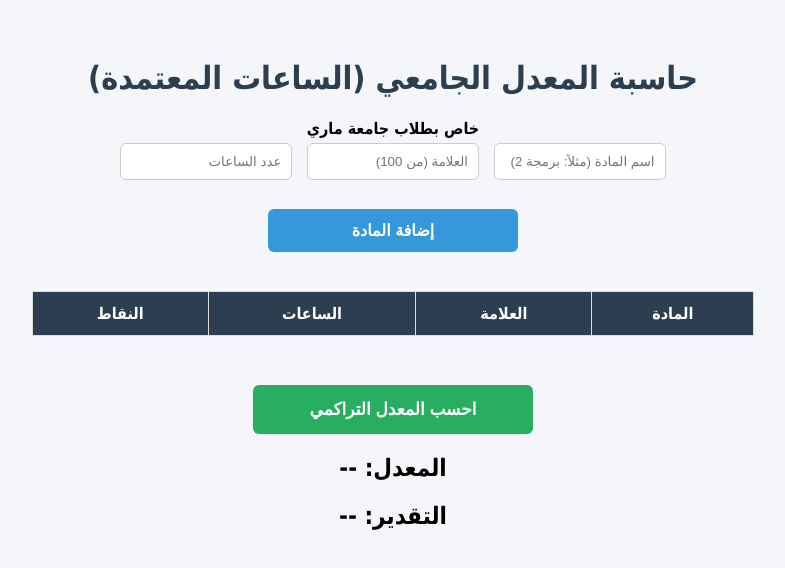
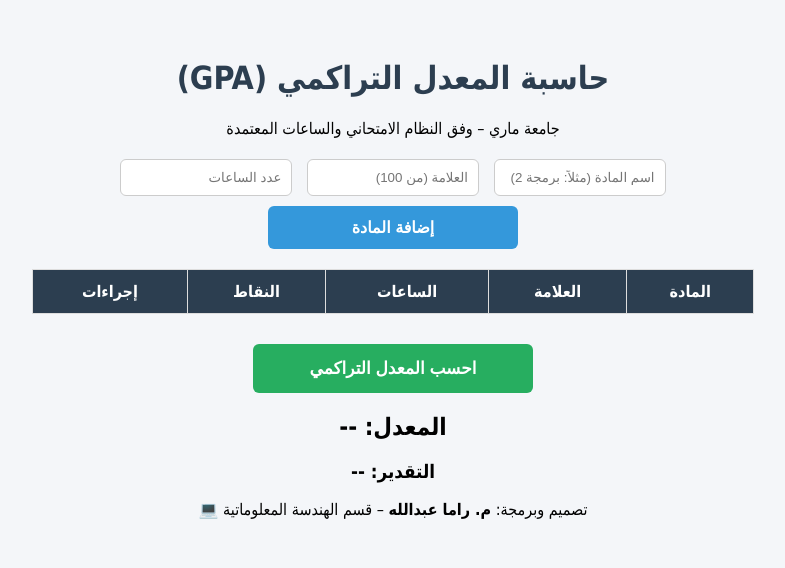
Before and after one commit to ramaabdallh2006/GPA-Calculator, a plain HTML site: page index.html in a window 1280 px wide. Shown: the whole page, without its empty margins (247-1032 px from the left). Drawn offline with Linux system fonts and the light colour scheme.

Commit message:
Update index.html

```diff
--- a/index.html
+++ b/index.html
@@ -2,52 +2,54 @@
 <html lang="ar" dir="rtl">
 <head>
     <meta charset="UTF-8">
-    <title>حاسبة المعدل الجامعي</title>
+    <meta name="viewport" content="width=device-width, initial-scale=1.0">
+    <title>حاسبة المعدل التراكمي - جامعة ماري</title>
     <link rel="stylesheet" href="style.css">
-
 </head>
 <body>
+    <div class="container">
+        <!-- ترويسة الجامعة -->
+        <div class="uni-header">
+            <h1>حاسبة المعدل التراكمي (GPA)</h1>
+            <p>جامعة ماري – وفق النظام الامتحاني والساعات المعتمدة</p>
+        </div>
 
-    <h1>حاسبة المعدل الجامعي (الساعات المعتمدة)</h1>
-    <b>  خاص بطلاب جامعة ماري</b>
-
-    <!-- قسم إدخال بيانات المادة -->
-    <div>
+        <!-- حقول الإدخال -->
+        <div class="input-group">
             <input type="text" id="subjectName" placeholder="اسم المادة (مثلاً: برمجة 2)">
             <input type="number" id="subjectGrade" placeholder="العلامة (من 100)" min="0" max="100">
-        <input type="number" id="subjectHours" placeholder="عدد الساعات" min="1" max="3">
-            <br><br>
+            <input type="number" id="subjectHours" placeholder="عدد الساعات" min="1" max="6">
+        </div>
         <button id="addBtn" class="add-btn">إضافة المادة</button>
-        </div>
 
-
-
-    <br>
-
-    <!-- جدول عرض المواد المضافة -->
-    <table border="1" width="50%">
+        <!-- جدول المواد -->
+        <table>
             <thead>
                 <tr>
                     <th>المادة</th>
                     <th>العلامة</th>
                     <th>الساعات</th>
                     <th>النقاط</th>
+                    <th>إجراءات</th>
                 </tr>
             </thead>
-        <tbody id="subjectsList">
-            <!-- ستظهر المواد هنا لاحقاً بواسطة JavaScript -->
-        </tbody>
+            <tbody id="subjectsList"></tbody>
         </table>
 
-    <br>
+        <!-- زر الحساب وصندوق النتيجة -->
+        <button id="calcBtn">احسب المعدل التراكمي</button>
+        <div class="result-box">
+            <h2 id="result">المعدل: --</h2>
+            <h3 id="gradeText">التقدير: --</h3>
+        </div>
 
-    <!-- زر الحساب ومكان ظهور النتيجة -->
-    <button id="calcBtn">احسب المعدل التراكمي</button>
-    <h2 id="result">المعدل: --</h2>
+        <!-- توقيع المطورة -->
+        <div class="footer">
+            تصميم وبرمجة: <strong>م. راما عبدالله</strong> – قسم الهندسة المعلوماتية 💻
+        </div>
+    </div>
 
-    <h2 id="gradeText">التقدير: --</h2>
-
+    <!-- ربط ملف الجافاسكربت الخارجي -->
     <script src="script.js"></script>
-
 </body>
 </html>
```
Lines whose indentation alone changed are shown as unchanged.
